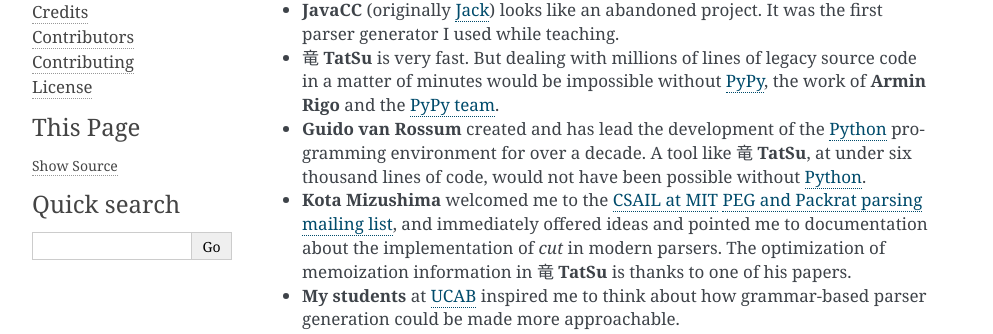
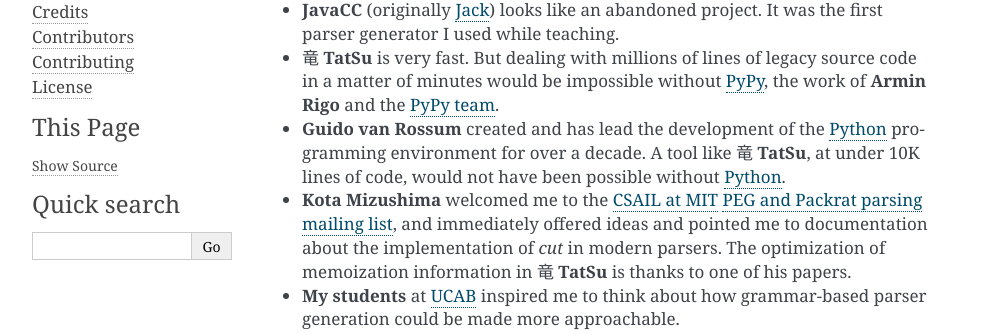
Before and after one commit to neogeny/TatSu, a Sphinx documentation site: the page built from docs/credits.rst, in a window 1280 px wide. Shown: the part 574-908 px from the top of the page, without its empty margins (148-1141 px from the left). Built offline with Sphinx 7.4.7, drawn with Linux system fonts in a browser that asks for light colours.

Commit message:
[docs/credits] fix TatSu line count

```diff
--- a/docs/credits.rst
+++ b/docs/credits.rst
@@ -30,7 +30,7 @@
    `PyPy`_, the work of **Armin Rigo** and the `PyPy team`_.
 -  **Guido van Rossum** created and has lead the development of the
    `Python`_ programming environment for over a decade. A tool like
-   |TatSu|, at under six thousand lines of code, would not have been
+   |TatSu|, at under 10K lines of code, would not have been
    possible without `Python`_.
 -  **Kota Mizushima** welcomed me to the `CSAIL at MIT`_ `PEG and
    Packrat parsing mailing list`_, and immediately offered ideas and
```
